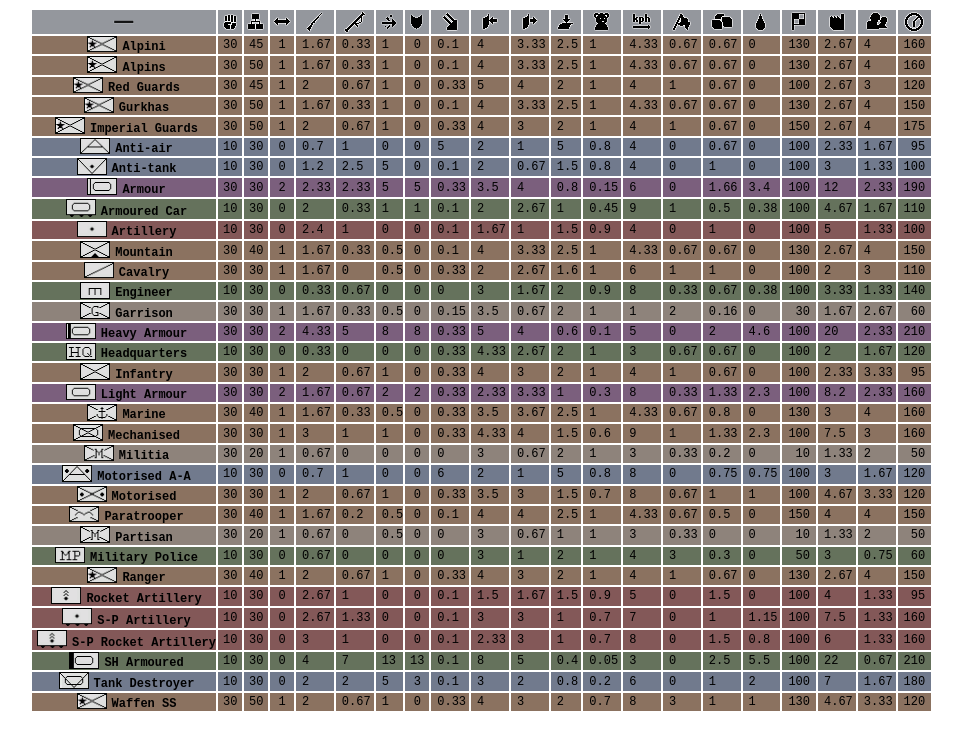
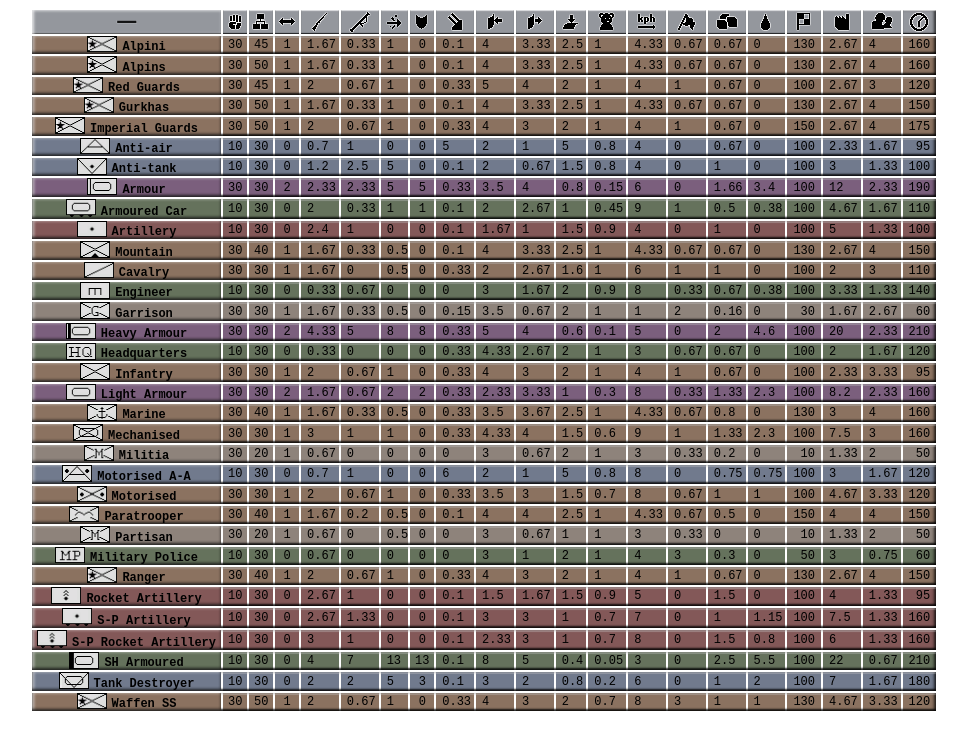
Before and after one commit to ratiotile/division-designer, a Gatsby site: page /division in a window 1280 px wide. Shown: the whole page, without its empty margins (70-1037 px from the left). Built offline with nearby package versions, Linux system fonts and the light colour scheme; Gatsby itself is replaced by a stand-in of ours.

Commit message:
side bevels

```diff
--- a/src/pages/division.js
+++ b/src/pages/division.js
@@ -78,6 +78,8 @@ const militia_background_color = '#8e837b'
 const artillery_background_color = '#835858'
 const support_background_color = '#65725c'
 const direct_background_color = '#717a8d'
+const inset_left = 'inset 2px 0px 3px rgba(255,255,255,0.7)'
+const inset_right = 'inset -2px 0px 3px rgba(0,0,0,0.7)'
 
 const divBuilderRow = ({display, max_strength, default_organisation, combat_width, soft_attack, hard_attack, ap_attack, armor_value, air_attack, defensiveness, toughness, air_defence, softness, maximum_speed, suppression, supply_consumption, fuel_consumption, officers, build_cost_ic, build_cost_manpower, build_time}) => {
   let background_color = 'white'
@@ -105,12 +107,15 @@ const divBuilderRow = ({display, max_strength, default_organisation, combat_widt
   <tr key={display.name} style={{
     whiteSpace: 'nowrap',
     background: background_color,
+    boxShadow: `inset 0px -2px 2px rgba(0,0,0,0.8), inset 0px 2px 1px rgba(255,255,255,0.3), ${inset_right}`,
   }}>
     <th className={cell_css} style={{
       position: 'sticky',
       left: 0,
       background: background_color,
-
+      boxShadow: `inset 0px -2px 3px rgba(0,0,0,0.8), inset 0px 1px 2px rgba(255,255,255,0.0), ${inset_left}`,
+      padding: '0 5px 0 0',
+      //zIndex: 1,
     }}>
       <div>
         <div style={{
@@ -200,10 +205,11 @@ const tooltip_text = css({
 })
 
 const header_background_color = '#94979d'
+const inset_header_h = 'inset 0px -1px 1px rgba(0,0,0,0.8), inset 0px 1px 1px rgba(255,255,255,0.7)'
 
 const headerIcon = (icon, help, style={})=>(
   <th className={`${cell_css}`}
-      style={Object.assign({}, style, {
+      style={Object.assign({}, {
         cursor: 'pointer',
         textAlign: 'center',
         background: header_background_color,
@@ -211,7 +217,8 @@ const headerIcon = (icon, help, style={})=>(
         position: '-webkit-sticky',
         position: 'sticky',
         top: 0,
-      })}
+        boxShadow: inset_header_h,
+      }, style)}
       data-tip={help}
   >
     <img src={icon} className={image_css} />
@@ -228,14 +235,15 @@ const DivisionPage = () => (
     width: `calc(100% - ${menu_width})`,
   }}>
     <ReactTooltip />
-    <table>
-      <thead style={{
+    <table style={{
 
-      }}>
+    }}>
+      <thead>
         <tr>
           {headerIcon(priority_icon, 'priority', {
             left: 0, // stick to left
             zIndex: 1,
+            boxShadow: `${inset_left}, inset 0px -1px 1px rgba(0,0,0,0.8), inset 0px 1px 3px rgba(255,255,255,0.4)`,
           })}
           {headerIcon(strength_icon, 'Strength')}
           {headerIcon(organization_icon, 'Organization')}
@@ -256,7 +264,9 @@ const DivisionPage = () => (
           {headerIcon(officers_icon, 'Officers')}
           {headerIcon(ic_cost_icon, 'IC Cost')}
           {headerIcon(manpower_icon, 'Manpower Cost')}
-          {headerIcon(build_time_icon, 'Build Time')}
+          {headerIcon(build_time_icon, 'Build Time', {
+            boxShadow: `${inset_header_h}, ${inset_right}`,
+          })}
         </tr>
       </thead>
       <tbody>
```
